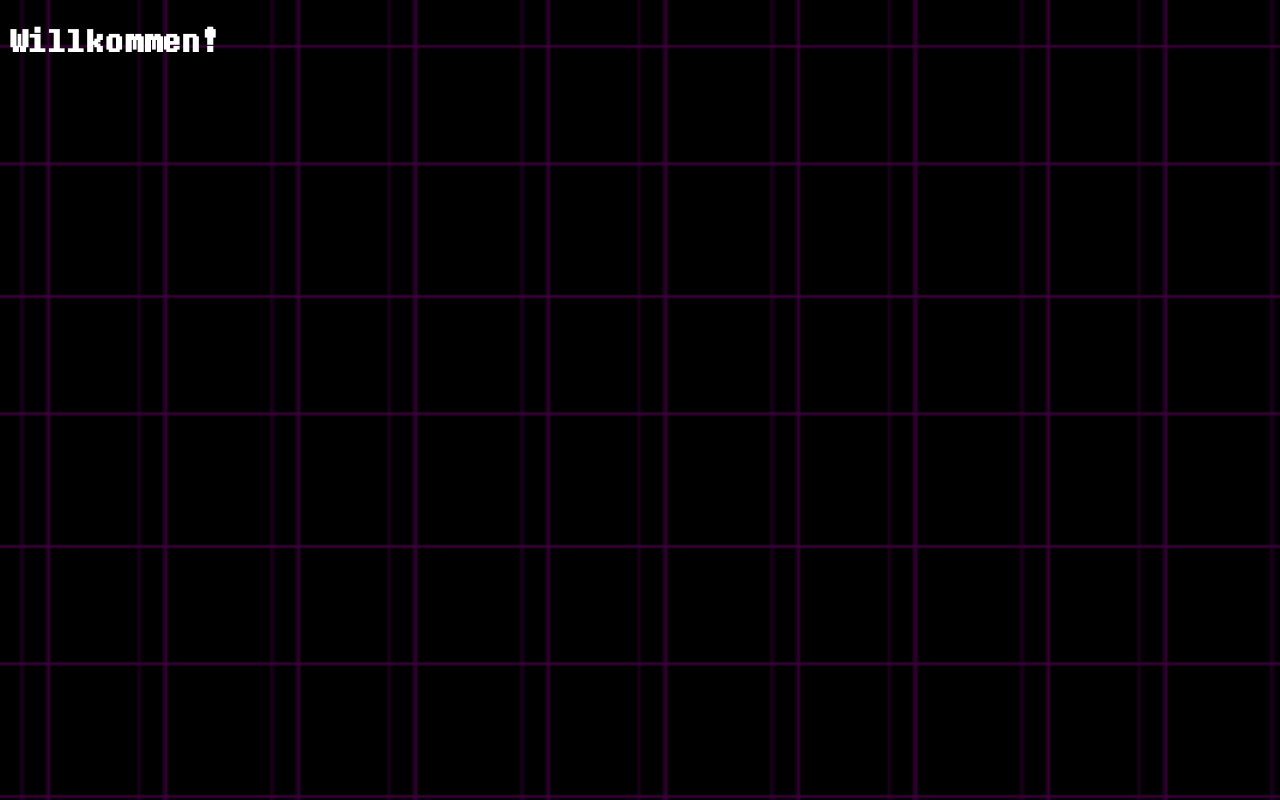
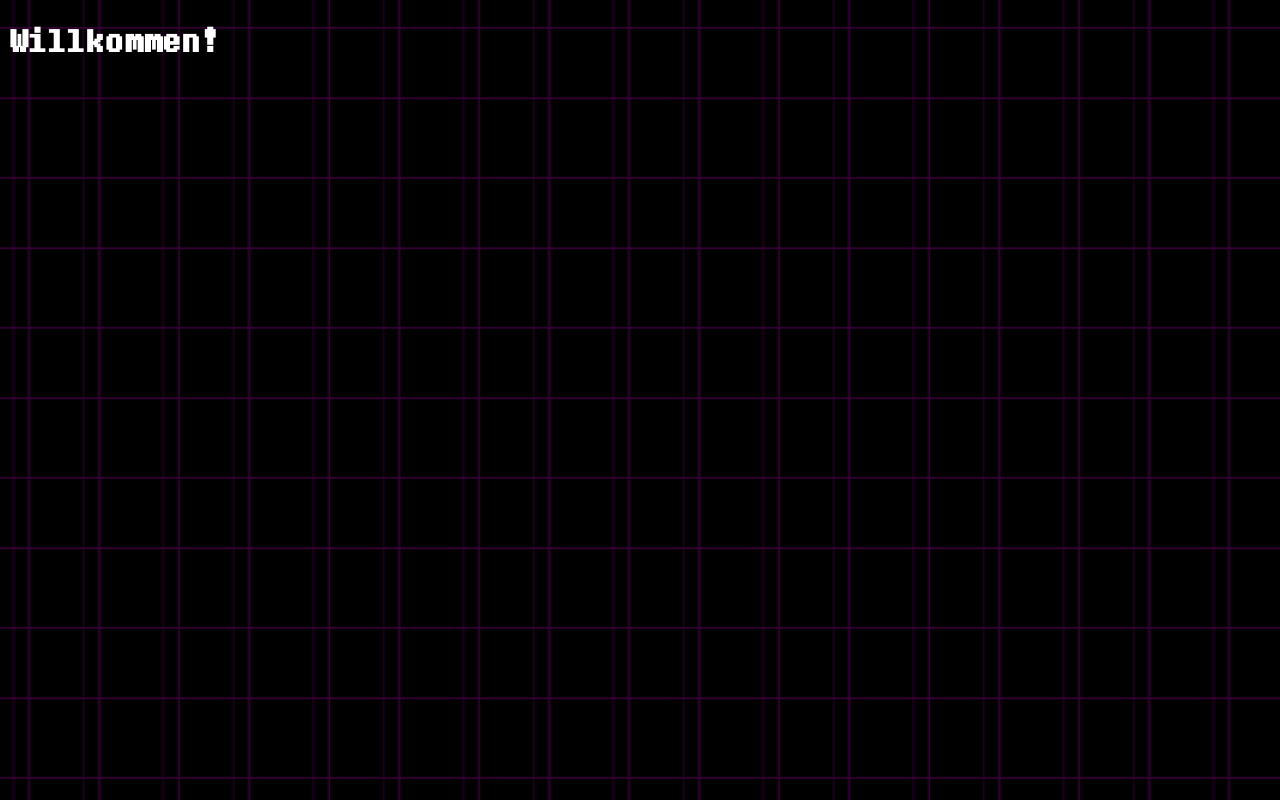
Before and after one commit to German-SCP-049/sehr_cool_webseite, a plain HTML site: page index.html in a window 1280 px wide. Drawn offline with Linux system fonts and the light colour scheme.

Commit message:
Update style.css

```diff
--- a/style.css
+++ b/style.css
@@ -7,5 +7,5 @@ body {
   color: white;
   font-family: determination;
   background-image: url("rudebuster.gif");
-  background-size: 250px;
+  background-size: 150px;
 }
```
